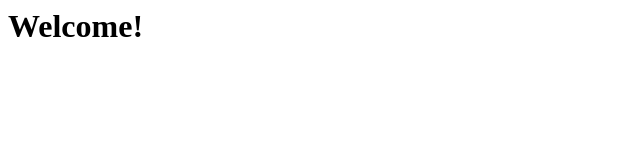
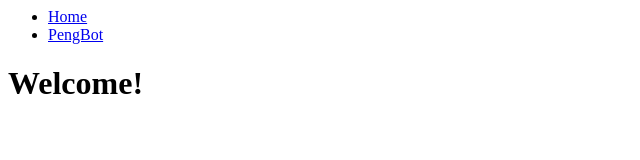
Before and after one commit to jchambers24/jchambers24.github.io, a plain HTML site: page index.html in a window 1280 px wide. Shown: the whole page, without its empty margins (0-640 px from the left). Drawn offline with Linux system fonts and the light colour scheme.

Commit message:
Update index.html

```diff
--- a/index.html
+++ b/index.html
@@ -2,5 +2,9 @@
 <title>JChambers24 | Home</title>
 </head>
 <body>
+  <ul>
+  <li><a class="active" href="#home">Home</a></li>
+  <li><a href="/pengbot/">PengBot</a></li>
+</ul>
 <h1>Welcome!</h1>
 </body>
```
